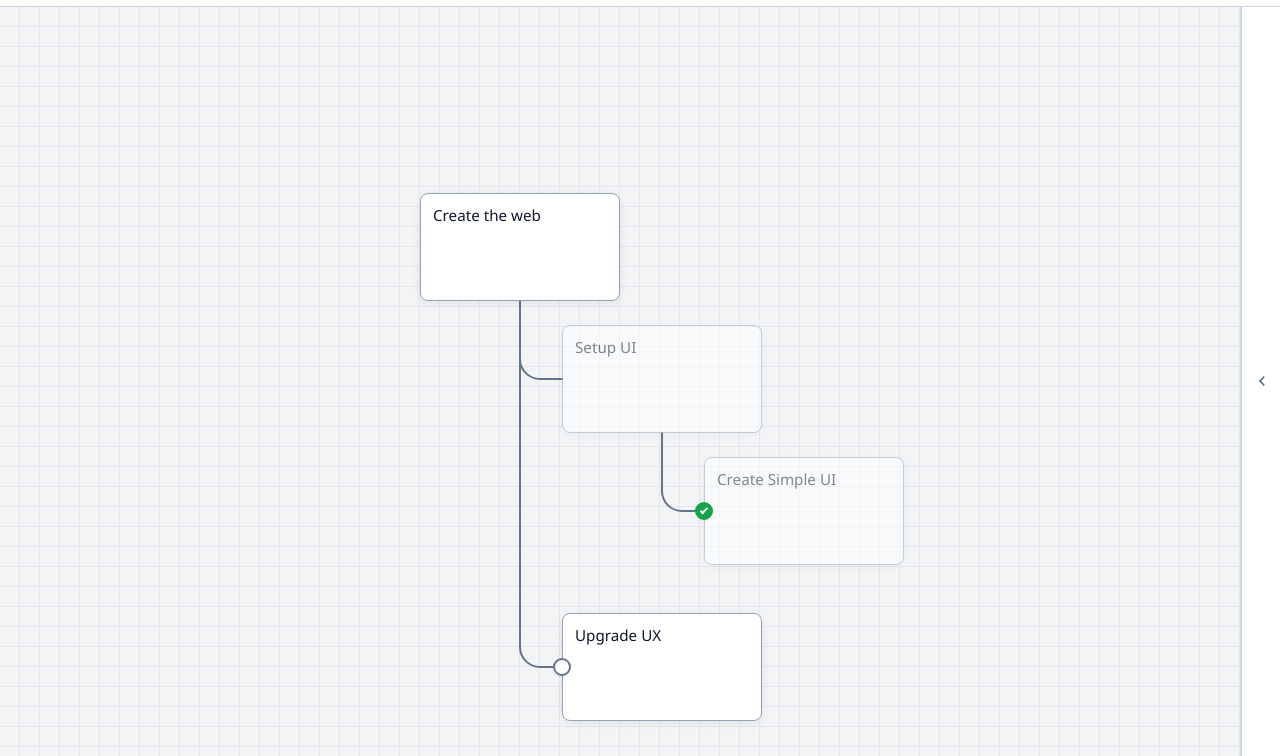
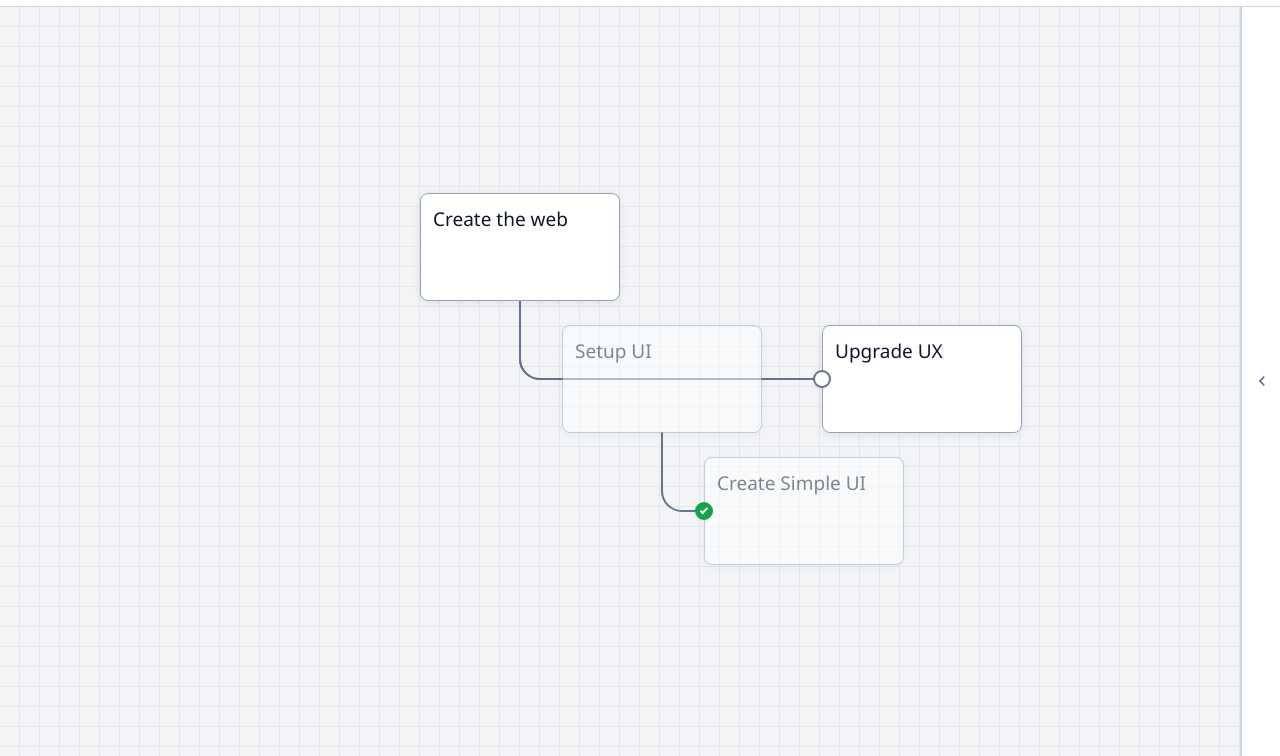
Before and after one commit to A9Coed66/task-tracker, a plain HTML site: page index.html in a window 1280 px wide. Shown: the part 44-800 px from the top of the page. Drawn offline with Linux system fonts and the light colour scheme.

Commit message:
UI: Create UI for new user

```diff
--- a/app.js
+++ b/app.js
@@ -16,12 +16,58 @@
   const AUTO_CHILD_DY = 132;
   const AUTO_SIBLING_STEP_Y = 112;
   const SIBLING_SUBTREE_GAP = 48;
+  const SIBLING_BRANCH_GAP_X = 260;
   const ROOT_SUBTREE_GAP = 56;
   const DRAG_EDGE_PX = 11;
 
   const STORAGE_KEY = "task-canvas-work-v1";
   const INSPECTOR_PREFS_KEY = "task-canvas-inspector-prefs";
+  const DEFAULT_FONT_PREFS_KEY = "task-canvas-default-font-px";
+  const FONT_SIZE_MIN = 10;
+  const FONT_SIZE_MAX = 40;
   let saveTimer = null;
+
+  let baselineTaskFontPxCache = 0;
+  function getBaselineTaskFontPx() {
+    if (baselineTaskFontPxCache > 0) return baselineTaskFontPxCache;
+    const probe = document.createElement("div");
+    probe.className = "task-body";
+    probe.style.cssText =
+      "position:absolute;left:-9999px;top:0;visibility:hidden;pointer-events:none;";
+    probe.textContent = "M";
+    document.body.appendChild(probe);
+    const raw = parseFloat(getComputedStyle(probe).fontSize);
+    document.body.removeChild(probe);
+    baselineTaskFontPxCache = Math.round(raw) || 19;
+    return baselineTaskFontPxCache;
+  }
+
+  function clampFontPx(n) {
+    const fallback = getBaselineTaskFontPx();
+    if (typeof n !== "number" || isNaN(n)) return fallback;
+    return Math.min(FONT_SIZE_MAX, Math.max(FONT_SIZE_MIN, Math.round(n)));
+  }
+
+  function loadPreferredDefaultFontPx() {
+    try {
+      const raw = localStorage.getItem(DEFAULT_FONT_PREFS_KEY);
+      if (raw != null) {
+        const parsed = parseInt(raw, 10);
+        if (!isNaN(parsed)) return clampFontPx(parsed);
+      }
+    } catch (_) {
+      /* ignore */
+    }
+    return getBaselineTaskFontPx();
+  }
+
+  function savePreferredDefaultFontPx(px) {
+    try {
+      localStorage.setItem(DEFAULT_FONT_PREFS_KEY, String(clampFontPx(px)));
+    } catch (_) {
+      /* ignore */
+    }
+  }
 
   /** @type {{ tx: number, ty: number, s: number }} */
   let view = { tx: 0, ty: 0, s: 1 };
@@ -36,7 +82,7 @@
   let idSeq = 1;
   const nextId = () => `t${idSeq++}`;
 
-  /** @type {{ id: string, parentId: string | null, x: number, y: number, relX: number | null, relY: number | null, el: HTMLElement, path: SVGPathElement | null, done: boolean, doneCheckEl: HTMLElement | null, alignH: "center" | "right" | null, borderColor: string | null, bgColor: string | null }[]} */
+  /** @type {{ id: string, parentId: string | null, x: number, y: number, relX: number | null, relY: number | null, el: HTMLElement, path: SVGPathElement | null, done: boolean, doneCheckEl: HTMLElement | null, alignH: "center" | "right" | null, borderColor: string | null, bgColor: string | null, fontSizePx: number }[]} */
   const tasks = [];
 
   /** @param {EventTarget | null} el */
@@ -141,23 +187,25 @@
   function applyTaskVisualStyle(task) {
     const node = task.el.querySelector(".task-node");
     const body = task.el.querySelector(".task-body");
-    const mask = task.el.querySelector(".task-body-scalemask");
     if (!node || !body) return;
 
     const h = task.alignH || "left";
     body.style.textAlign = h === "left" ? "left" : h === "right" ? "right" : "center";
     body.style.alignItems = h === "left" ? "flex-start" : h === "right" ? "flex-end" : "center";
     body.style.justifyContent = "flex-start";
-    if (mask) {
-      mask.style.alignSelf =
-        h === "center" ? "center" : h === "right" ? "flex-end" : "flex-start";
-    }
 
     if (task.borderColor) node.style.borderColor = task.borderColor;
     else node.style.removeProperty("border-color");
 
     if (task.bgColor) node.style.backgroundColor = task.bgColor;
     else node.style.removeProperty("background-color");
+
+    const px =
+      typeof task.fontSizePx === "number" && !isNaN(task.fontSizePx)
+        ? clampFontPx(task.fontSizePx)
+        : loadPreferredDefaultFontPx();
+    task.fontSizePx = px;
+    body.style.fontSize = `${px}px`;
   }
 
   function canvasLocalXY(clientX, clientY) {
@@ -188,51 +236,6 @@
       const ty = Math.round(view.ty * 100) / 100;
       canvasWorld.style.transform = `translate(${tx}px, ${ty}px) scale(${view.s})`;
     }
-    requestAnimationFrame(syncAllTaskTextSharpness);
-  }
-
-  function syncTaskTextSharpness(task) {
-    const s = view.s;
-    if (!task?.el || s < 0.001) return;
-    const node = task.el.querySelector(".task-node");
-    const mask = task.el.querySelector(".task-body-scalemask");
-    const scalewrap = task.el.querySelector(".task-body-scalewrap");
-    const body = task.el.querySelector(".task-body");
-    if (!node || !mask || !scalewrap || !body) return;
-    const inv = 1 / s;
-    const cs = getComputedStyle(node);
-    const pl = parseFloat(cs.paddingLeft) || 0;
-    const pr = parseFloat(cs.paddingRight) || 0;
-    const innerW = Math.max(1, node.clientWidth - pl - pr);
-    const bodyMin = parseFloat(getComputedStyle(body).minHeight) || 56;
-    const bh = Math.max(body.scrollHeight, body.offsetHeight, bodyMin);
-
-    mask.style.width = `${innerW}px`;
-    mask.style.height = `${bh}px`;
-    const h = task.alignH || "left";
-    mask.style.alignSelf =
-      h === "center" ? "center" : h === "right" ? "flex-end" : "flex-start";
-
-    const Ws = innerW * s;
-    scalewrap.style.width = `${Ws}px`;
-    scalewrap.style.minHeight = `${bh * s}px`;
-    scalewrap.style.transform = `scale(${inv})`;
-    scalewrap.style.transformOrigin =
-      h === "center" ? "top center" : h === "right" ? "top right" : "top left";
-    if (h === "center") {
-      scalewrap.style.left = `${(innerW - Ws) / 2}px`;
-      scalewrap.style.right = "auto";
-    } else if (h === "right") {
-      scalewrap.style.left = "auto";
-      scalewrap.style.right = "0";
-    } else {
-      scalewrap.style.left = "0";
-      scalewrap.style.right = "auto";
-    }
-  }
-
-  function syncAllTaskTextSharpness() {
-    for (const t of tasks) syncTaskTextSharpness(t);
   }
 
   function flushSave() {
@@ -257,6 +260,7 @@
           alignH: t.alignH ?? null,
           borderColor: t.borderColor ?? null,
           bgColor: t.bgColor ?? null,
+          fontSizePx: t.fontSizePx ?? getBaselineTaskFontPx(),
         })),
         view: { tx: view.tx, ty: view.ty, s: view.s },
       };
@@ -327,7 +331,7 @@
       skipRelayout: true,
     });
     const t4x = p1 ? p1.x + AUTO_CHILD_DX : t2x;
-    const t4y = p1 ? p1.y + AUTO_CHILD_DY + AUTO_SIBLING_STEP_Y * 2 : t2y + 200;
+    const t4y = p1 ? p1.y + AUTO_CHILD_DY : t2y;
     createTaskNode("t4", "t1", t4x, t4y, true, {
       text: "Upgrade UX",
       silent: true,
@@ -376,6 +380,8 @@
         alignH: row.alignH,
         borderColor: row.borderColor,
         bgColor: row.bgColor,
+        fontSizePx:
+          typeof row.fontSizePx === "number" ? clampFontPx(row.fontSizePx) : getBaselineTaskFontPx(),
       });
     }
     syncIdSeqAfterRestore();
@@ -431,8 +437,12 @@
 
     const borderIn = document.getElementById("inspector-border-color");
     const bgIn = document.getElementById("inspector-bg-color");
+    const fontIn = /** @type {HTMLInputElement | null} */ (
+      document.getElementById("inspector-font-size")
+    );
     if (borderIn) borderIn.value = task.borderColor || themeColorToHex("--task-border");
     if (bgIn) bgIn.value = task.bgColor || themeColorToHex("--task-bg");
+    if (fontIn) fontIn.value = String(clampFontPx(task.fontSizePx));
   }
 
   function bindInspector() {
@@ -481,6 +491,30 @@
       const t = selectedTaskId ? tasks.find((x) => x.id === selectedTaskId) : null;
       if (!t) return;
       t.bgColor = null;
+      applyTaskVisualStyle(t);
+      refreshInspector();
+      scheduleSave();
+    });
+
+    document.getElementById("inspector-font-size")?.addEventListener("change", (e) => {
+      const t = selectedTaskId ? tasks.find((x) => x.id === selectedTaskId) : null;
+      const input = /** @type {HTMLInputElement} */ (e.target);
+      if (!t) return;
+      let v = parseInt(input.value, 10);
+      if (isNaN(v)) v = loadPreferredDefaultFontPx();
+      v = clampFontPx(v);
+      input.value = String(v);
+      t.fontSizePx = v;
+      savePreferredDefaultFontPx(v);
+      applyTaskVisualStyle(t);
+      scheduleSave();
+    });
+
+    document.getElementById("inspector-font-size-reset")?.addEventListener("click", () => {
+      const t = selectedTaskId ? tasks.find((x) => x.id === selectedTaskId) : null;
+      if (!t) return;
+      const d = loadPreferredDefaultFontPx();
+      t.fontSizePx = d;
       applyTaskVisualStyle(t);
       refreshInspector();
       scheduleSave();
@@ -741,10 +775,21 @@
         targetX = baseX;
         targetY = node.y + AUTO_CHILD_DY;
       } else {
+        const first = children[0];
         const prev = children[i - 1];
-        const b = subtreeBoundsPx(prev);
-        targetX = children[0].x;
-        targetY = b.maxY + SIBLING_SUBTREE_GAP + taskHalfHeight(c);
+        const firstHasNested = getChildren(first.id).length > 0;
+        const onlyTwo = children.length === 2;
+        const secondIsLeaf = getChildren(c.id).length === 0;
+        const branchBesideFirst =
+          onlyTwo && i === 1 && firstHasNested && secondIsLeaf;
+        if (branchBesideFirst) {
+          targetX = first.x + SIBLING_BRANCH_GAP_X;
+          targetY = first.y;
+        } else {
+          const b = subtreeBoundsPx(prev);
+          targetX = children[0].x;
+          targetY = b.maxY + SIBLING_SUBTREE_GAP + taskHalfHeight(c);
+        }
       }
       const dx = targetX - c.x;
       const dy = targetY - c.y;
@@ -766,7 +811,6 @@
     }
     reflowRootSubtrees();
     redrawAllConnectors();
-    requestAnimationFrame(syncAllTaskTextSharpness);
   }
 
   function reflowRootSubtrees() {
@@ -788,7 +832,6 @@
   function refreshLayoutAfterChange() {
     reflowRootSubtrees();
     redrawAllConnectors();
-    requestAnimationFrame(syncAllTaskTextSharpness);
   }
 
   function createSubtaskAutomatically(parentId) {
@@ -1010,10 +1053,7 @@
   }
 
   const ro = new ResizeObserver(() => {
-    requestAnimationFrame(() => {
-      redrawAllConnectors();
-      syncAllTaskTextSharpness();
-    });
+    requestAnimationFrame(redrawAllConnectors);
   });
   ro.observe(canvas);
   ro.observe(nodesLayer);
@@ -1027,6 +1067,7 @@
    *   alignH?: string | null,
    *   borderColor?: string | null,
    *   bgColor?: string | null,
+   *   fontSizePx?: number,
    * }=} opts
    */
   function createTaskNode(id, parentId, x, y, isSub, opts) {
@@ -1037,11 +1078,6 @@
 
     const node = document.createElement("div");
     node.className = "task-node";
-
-    const mask = document.createElement("div");
-    mask.className = "task-body-scalemask";
-    const scaleWrap = document.createElement("div");
-    scaleWrap.className = "task-body-scalewrap";
 
     const body = document.createElement("div");
     body.className = "task-body";
@@ -1066,9 +1102,7 @@
     });
 
     footer.appendChild(addBtn);
-    scaleWrap.appendChild(body);
-    mask.appendChild(scaleWrap);
-    node.appendChild(mask);
+    node.appendChild(body);
     node.appendChild(footer);
 
     const path = parentId ? makePathEl() : null;
@@ -1087,6 +1121,11 @@
       opts?.borderColor != null ? normalizeHexColor(String(opts.borderColor)) : null;
     const bgParsed = opts?.bgColor != null ? normalizeHexColor(String(opts.bgColor)) : null;
 
+    const fontPx =
+      opts != null && typeof opts.fontSizePx === "number"
+        ? clampFontPx(opts.fontSizePx)
+        : loadPreferredDefaultFontPx();
+
     const task = {
       id,
       parentId,
@@ -1101,6 +1140,7 @@
       alignH: coalesceAlignH(opts?.alignH),
       borderColor: borderParsed,
       bgColor: bgParsed,
+      fontSizePx: fontPx,
     };
 
     applyDomPosition(task);
@@ -1139,11 +1179,9 @@
 
     body.addEventListener("input", () => {
       scheduleSave();
-      requestAnimationFrame(() => syncTaskTextSharpness(task));
+      requestAnimationFrame(redrawAllConnectors);
     });
     body.addEventListener("pointerdown", (e) => e.stopPropagation());
-
-    requestAnimationFrame(() => syncTaskTextSharpness(task));
 
     return wrap;
   }
--- a/styles.css
+++ b/styles.css
@@ -335,6 +335,26 @@ body {
   width: auto;
   height: 2rem;
   border-radius: 6px;
+}
+
+.inspector__font-size {
+  flex: 1 1 auto;
+  min-width: 0;
+  width: auto;
+  box-sizing: border-box;
+  height: 2rem;
+  padding: 0 0.5rem;
+  font-size: 0.8125rem;
+  font-family: inherit;
+  color: var(--text);
+  background: var(--page-bg);
+  border: 1px solid var(--toolbar-border);
+  border-radius: 6px;
+}
+
+.inspector__font-size:focus-visible {
+  outline: 2px solid var(--task-focus);
+  outline-offset: 2px;
 }
 
 .inspector__color::-webkit-color-swatch-wrapper {
@@ -716,21 +736,6 @@ html[data-theme="dark"] .theme-toggle {
   color: var(--text);
 }
 
-.task-body-scalemask {
-  flex: 1 1 auto;
-  min-height: 3.5rem;
-  min-width: 0;
-  width: 100%;
-  position: relative;
-  overflow: hidden;
-}
-
-.task-body-scalewrap {
-  position: absolute;
-  top: 0;
-  box-sizing: border-box;
-}
-
 .task-node:focus-within {
   box-shadow: 0 0 0 2px var(--focus-ring);
 }
@@ -750,7 +755,7 @@ html[data-theme="dark"] .theme-toggle {
   justify-content: flex-start;
   align-items: flex-start;
   min-height: 3.5rem;
-  font-size: 0.95rem;
+  font-size: calc(0.95rem + 4px);
   line-height: 1.4;
   outline: none;
   text-align: left;
```
Also changed, not shown: index.html (+8 -0 lines).
